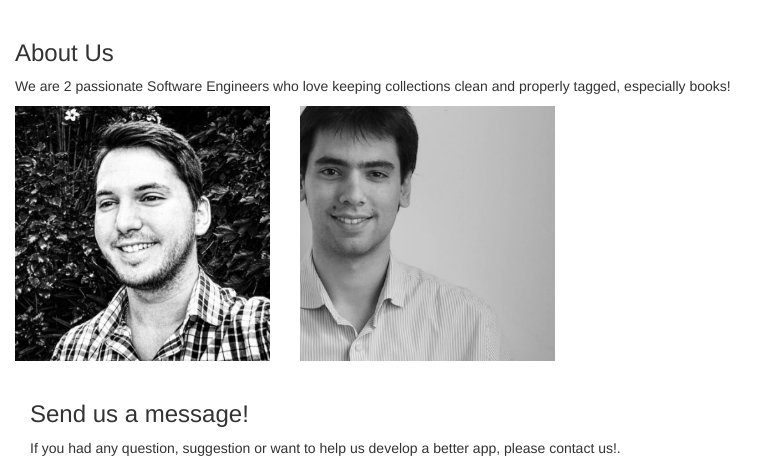
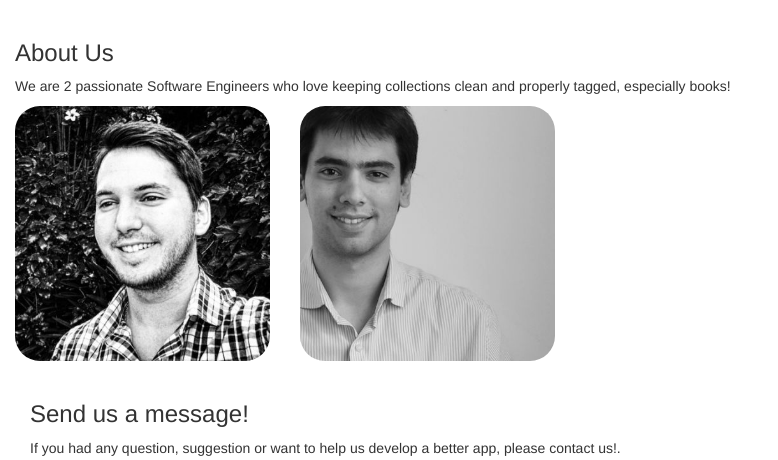
Before and after one commit to agustincastro/Collector, a Django app: page /contact/ in a window 1280 px wide. Shown: the part 97-557 px from the top of the page, without its empty margins (0-778 px from the left). Run offline with Django 3.2, Linux system fonts and the light colour scheme; some libraries are stand-ins or nearby versions.

Commit message:
Border rounded images and hover effect

```diff
--- a/static/css/contact.css
+++ b/static/css/contact.css
@@ -45,10 +45,16 @@
   -o-transition: all 0.2s ease-in-out;
   -moz-transition: all 0.2s ease-in-out;
   -webkit-transition: all 0.2s ease-in-out;
+    -webkit-border-radius:25px;
+    -moz-border-radius:25px;
+    border-radius:25px;
 }
 
 .team-v3 .team-img > img {
   width: 100%;
+    -webkit-border-radius:25px;
+    -moz-border-radius:25px;
+    border-radius:25px;
 }
 
 /*Team Hover Gradient*/
```
